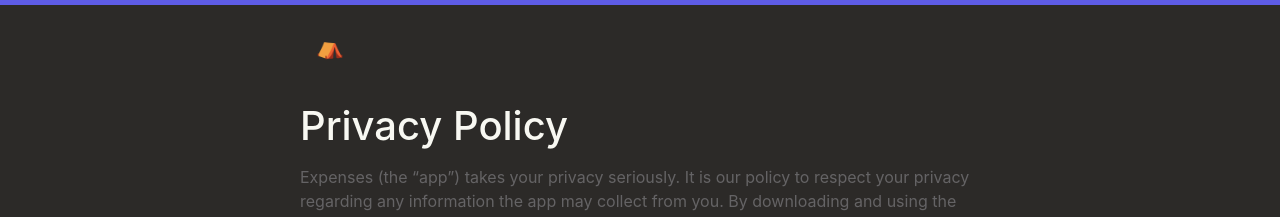
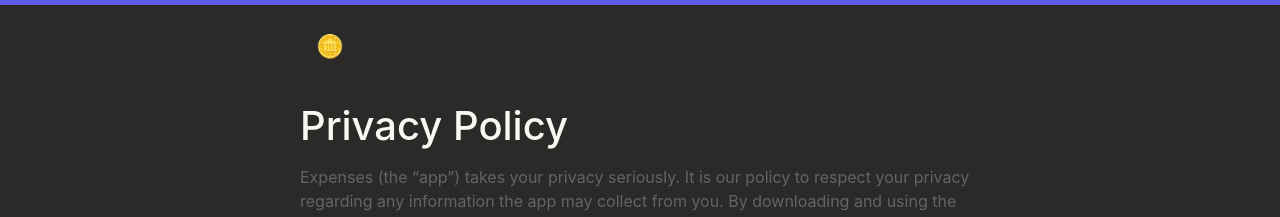
Before and after one commit to bluecometlabs/getexpenses.app, a Jekyll site: the page built from pages/privacy.md, in a window 1280 px wide. Shown: the top 217 px of the page. Built offline with Jekyll 4.4.1, drawn with Linux system fonts in a browser that asks for light colours.

Commit message:
Fix header

```diff
--- a/_includes/header.html
+++ b/_includes/header.html
@@ -1,7 +1,7 @@
 <header class="nav-header">
     <div class="wrapper">
         <nav class="navbar navbar-expand-lg navbar-dark">
-            <a class="navbar-brand" href="/expenses/">⛺️</a>
+            <a class="navbar-brand" href="/">🪙</a>
         </nav>
     </div>
 </header>
```
